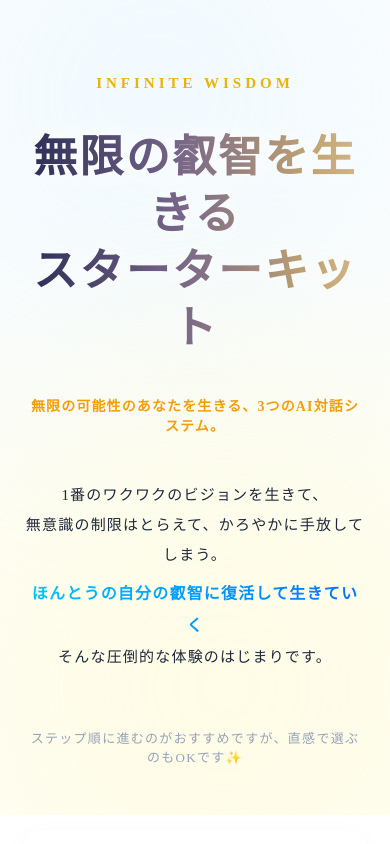
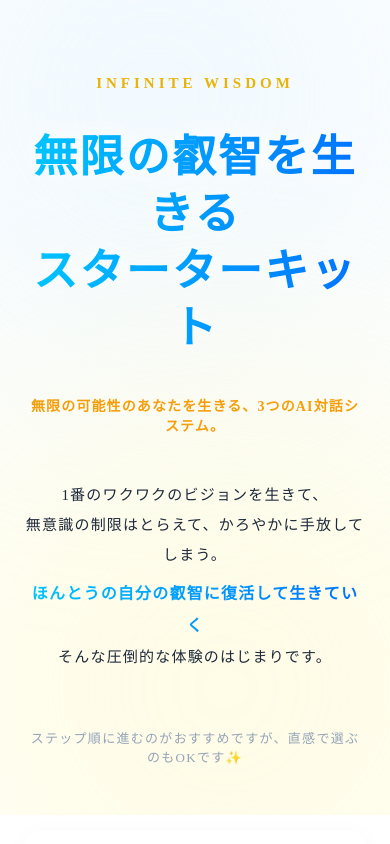
Before and after one commit to pocowan-seiya/wisdom, a Next.js app: page / in a window 390 px wide. Built offline with nearby package versions, Linux system fonts and the light colour scheme.

Commit message:
fix: モバイル表示のFVタイトルグラデーションをデスクトップと統一（紫→ゴールド→ブルーグラデーション）

```diff
--- a/app/starter-kit.css
+++ b/app/starter-kit.css
@@ -1193,11 +1193,12 @@ body {
         font-weight: 600;
         line-height: 1.3;
         letter-spacing: 0.05em;
-        background: linear-gradient(to right, #2C2C54 0%, #766589 45%, #C2A571 85%, #D4B98E 100%);
+        background: linear-gradient(to right, #00C6FF 0%, #0072FF 100%);
         -webkit-background-clip: text;
         -webkit-text-fill-color: transparent;
         background-clip: text;
         margin-bottom: 24px;
+        filter: drop-shadow(0 0 12px rgba(255, 255, 255, 1));
     }
 
     .sk-hero-subcatch {
```
